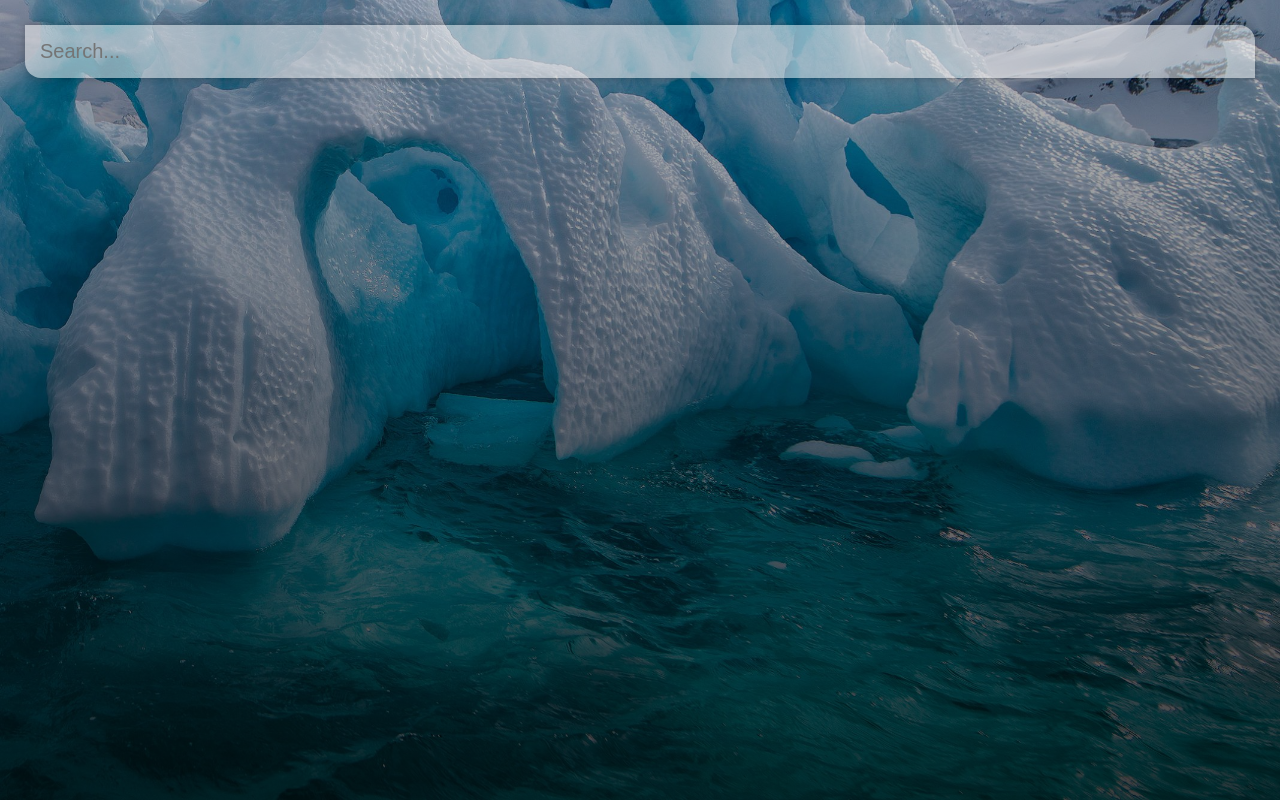
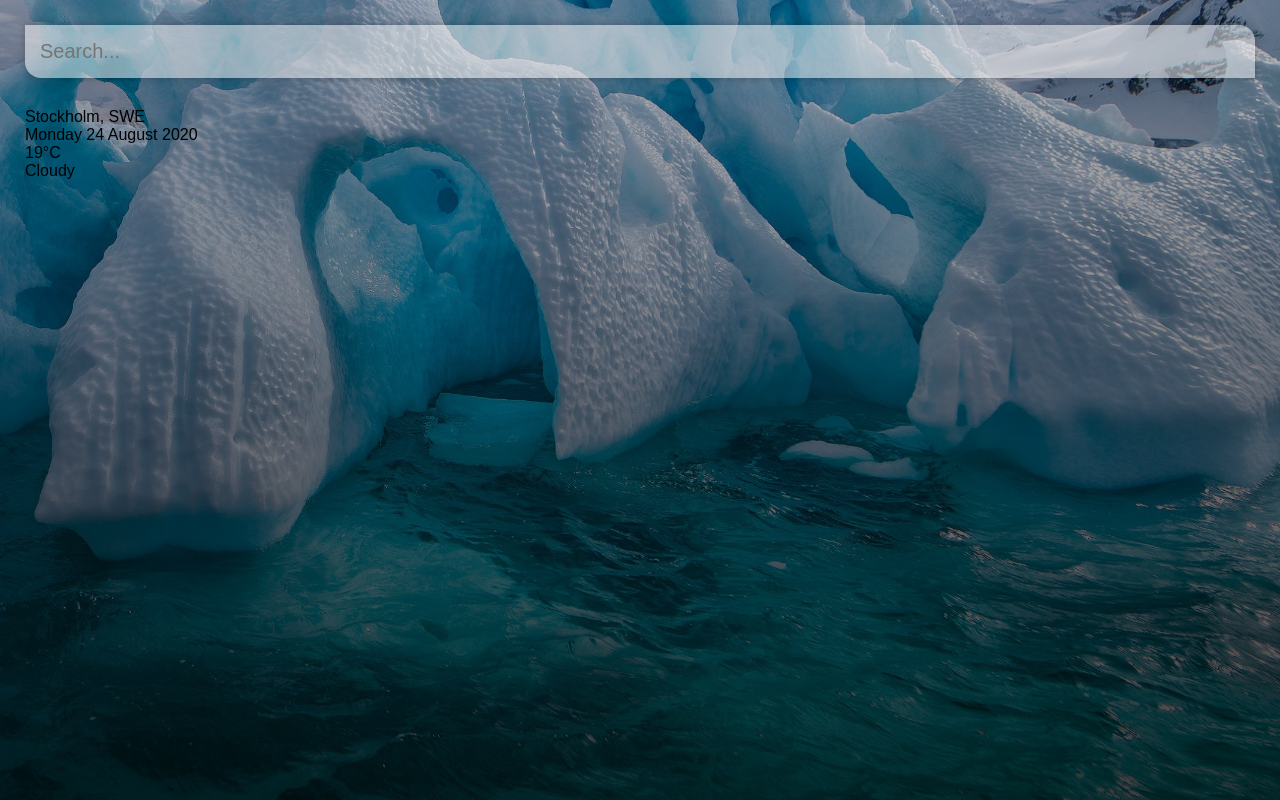
Before and after one commit to nicodmt/Weather_app_API, a Vue app: page / in a window 1280 px wide. Built offline with nearby package versions, Linux system fonts and the light colour scheme.

Commit message:
Added boxes with the information to show (as of now hardcoded)

```diff
--- a/src/App.vue
+++ b/src/App.vue
@@ -3,6 +3,18 @@
     <main>
       <div class="search-box">
         <input type="text" class="search-bar" placeholder="Search..." />
+      </div>
+
+      <div class="weather-wrap">
+        <div class="location-box">
+          <div class="location">Stockholm, SWE</div>
+          <div class="date">Monday 24 August 2020</div>
+        </div>
+
+        <div class="wheater-box">
+          <div class="temperature">19°C</div>
+          <div class="weather">Cloudy</div>
+        </div>
       </div>
     </main>
   </div>
```
